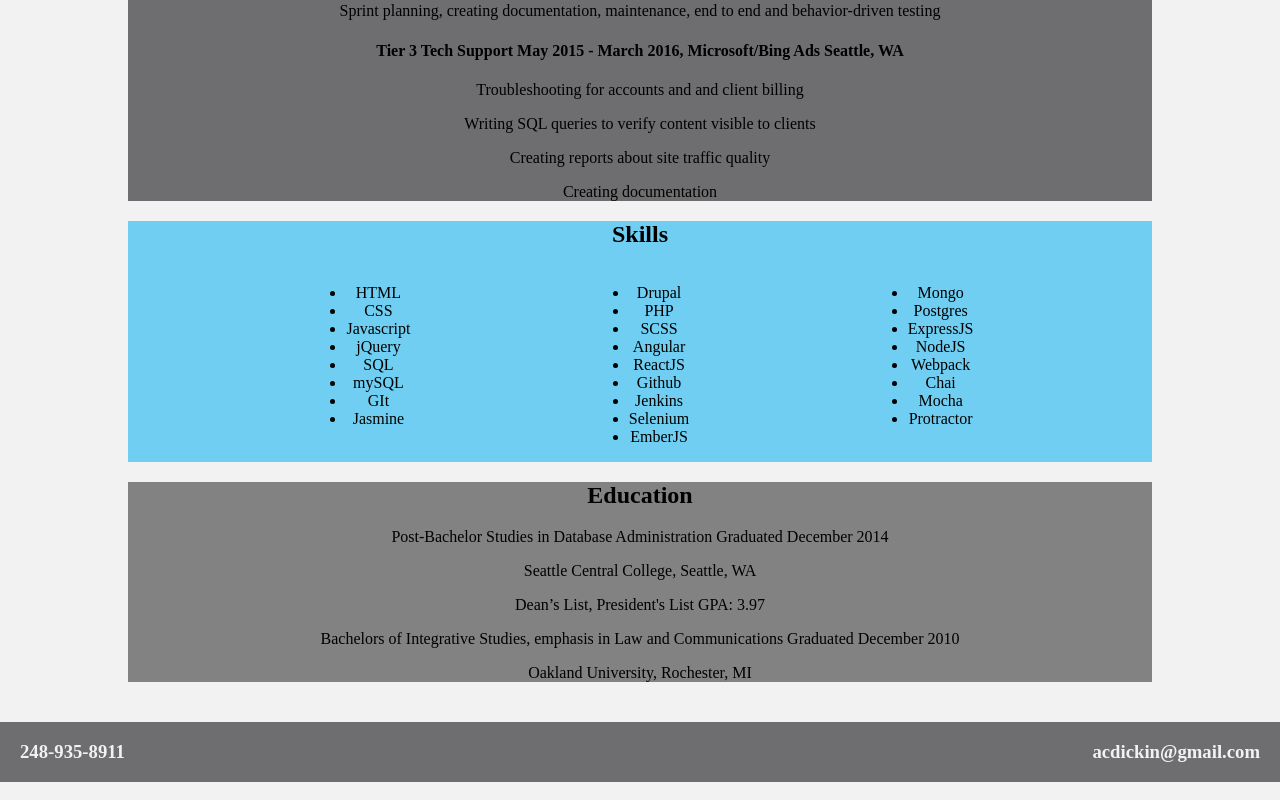
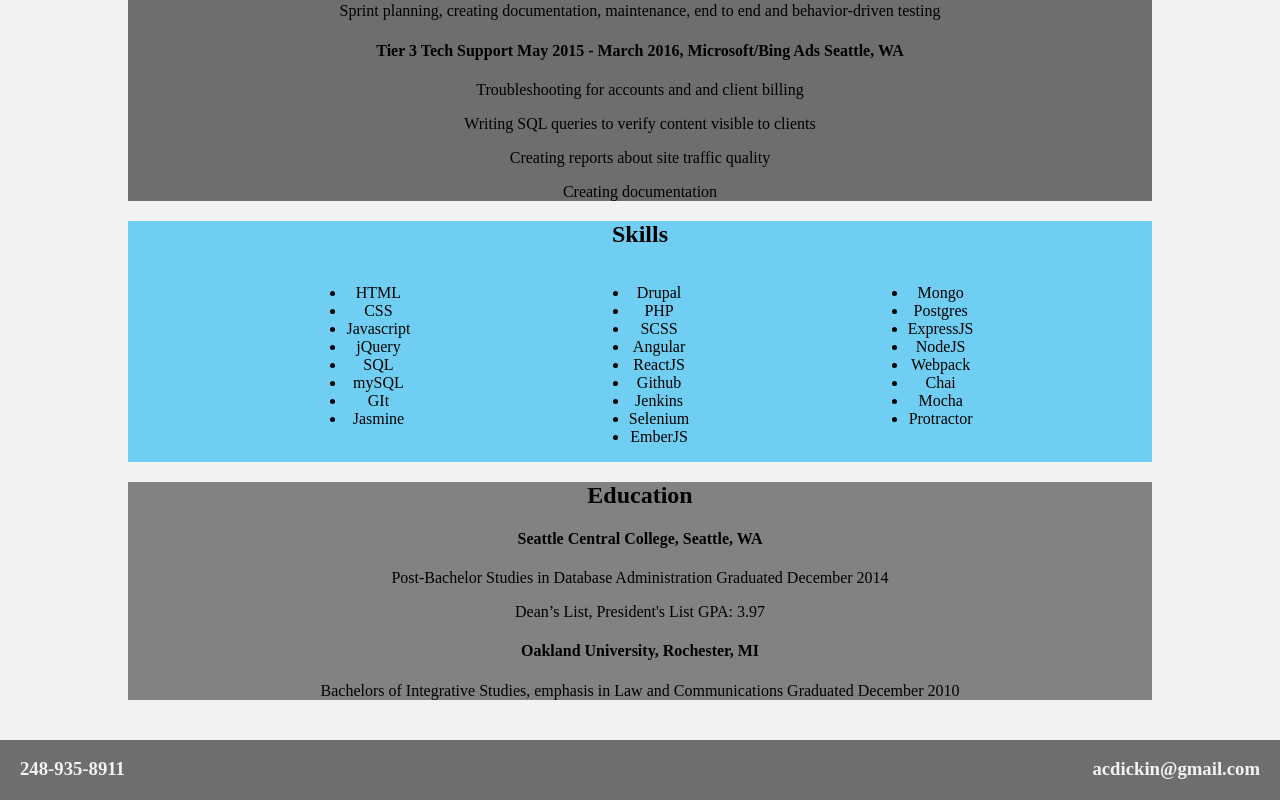
Before and after one commit to acdickin/AndrewDickinson, a React app: page /resume in a window 1280 px wide. Shown: the part 590-1390 px from the top of the page. Built offline with nearby package versions, Linux system fonts and the light colour scheme.

Commit message:
fix styling in education section

```diff
--- a/src/components/Resume.js
+++ b/src/components/Resume.js
@@ -68,11 +68,12 @@ export default class Resume extends Component{
 
 					<div id="edu">
 					<h2> Education</h2>
+							<h4>Seattle Central College, Seattle, WA</h4>
 							<p>Post-Bachelor Studies in Database Administration	Graduated December 2014</p>
-							<p>Seattle Central College, Seattle, WA            	       </p>
-							<p>Dean’s List, President's List                             	GPA: 3.97</p>
+
+							<p>Dean’s List, President's List GPA: 3.97</p>
+							<h4>Oakland University, Rochester, MI	</h4>
 							<p>Bachelors of Integrative Studies, emphasis in Law and Communications	Graduated December 2010</p>
-							<p>Oakland University, Rochester, MI	</p>
 					</div>
 				</div>
       </div>
```
